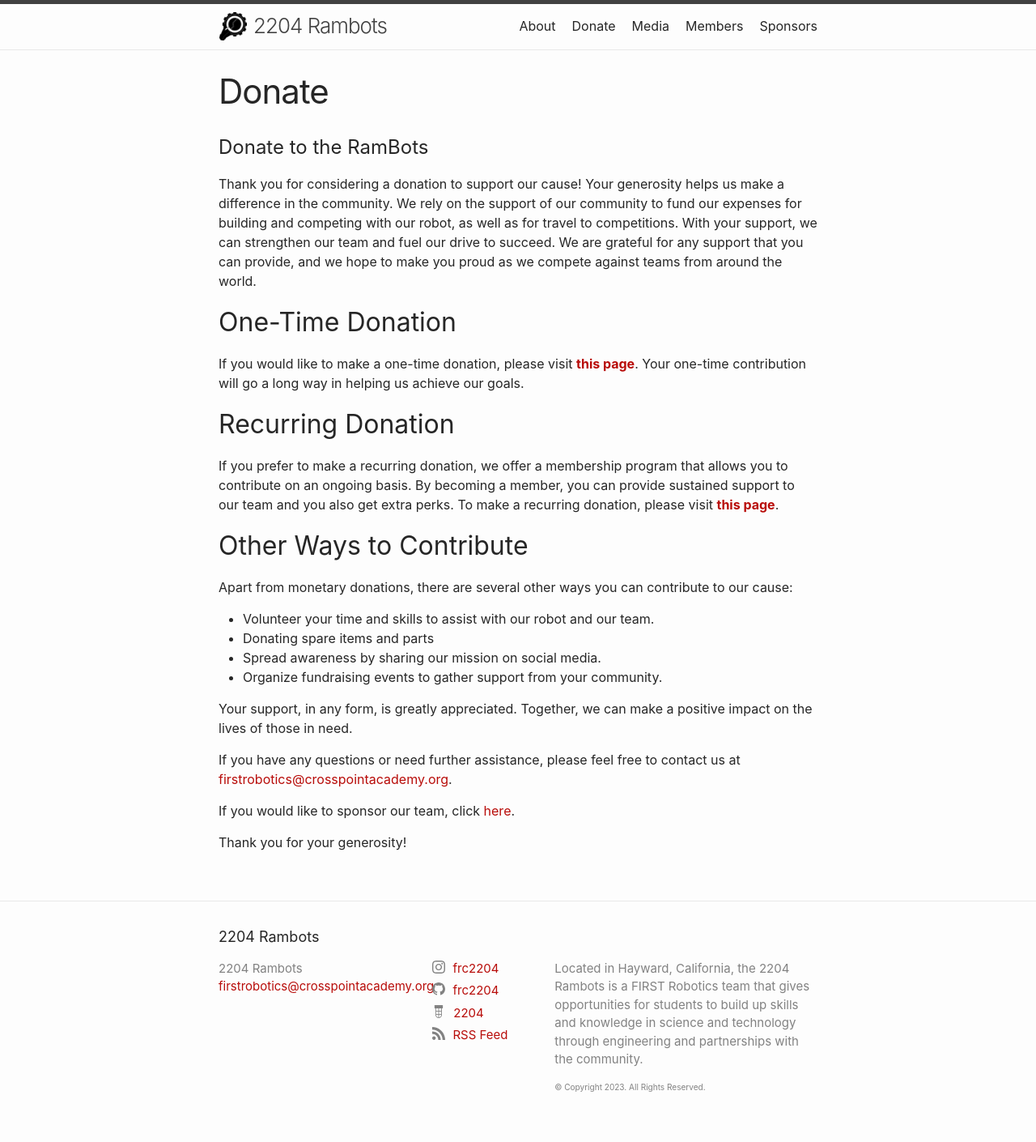
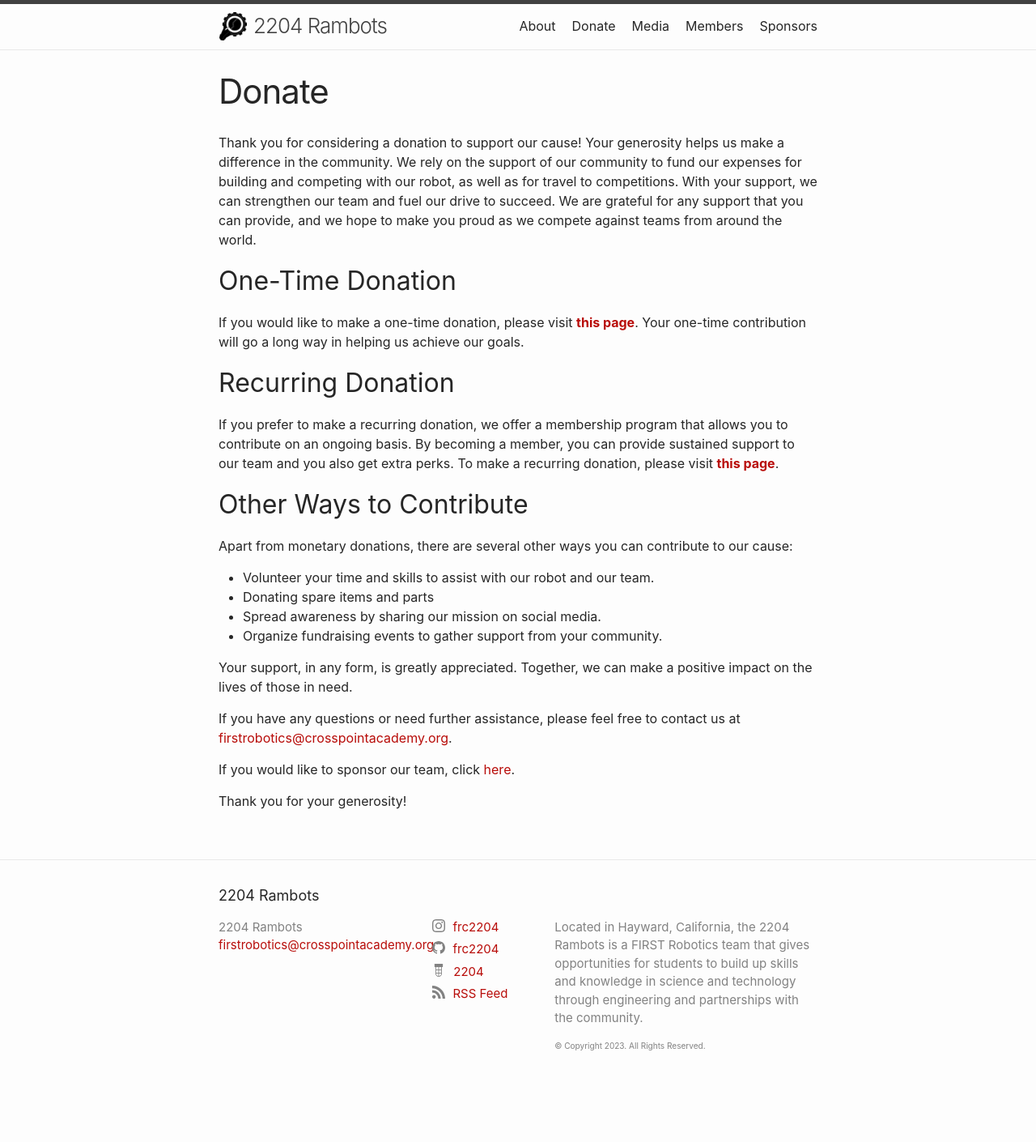
Before and after one commit to frc2204/website, a Jekyll site: the page built from donate.md, in a window 1280 px wide. Shown: the whole page at 81% size. Built offline with Jekyll 4.4.1, drawn with Linux system fonts in a browser that asks for light colours; after the commit the page ends 1359 px from its top, so only the background shows below that.

Commit message:
Removing the title of donation page

```diff
--- a/donate.md
+++ b/donate.md
@@ -3,9 +3,6 @@ layout: page
 title: Donate
 permalink: /donate/
 ---
-
-# Donate to the RamBots
-
 Thank you for considering a donation to support our cause! Your generosity helps us make a difference in the community.  We rely on the support of our community to fund our expenses for building and competing with our robot, as well as for travel to competitions. With your support, we can strengthen our team and fuel our drive to succeed. We are grateful for any support that you can provide, and we hope to make you proud as we compete against teams from around the world.
 
 ## One-Time Donation
```
